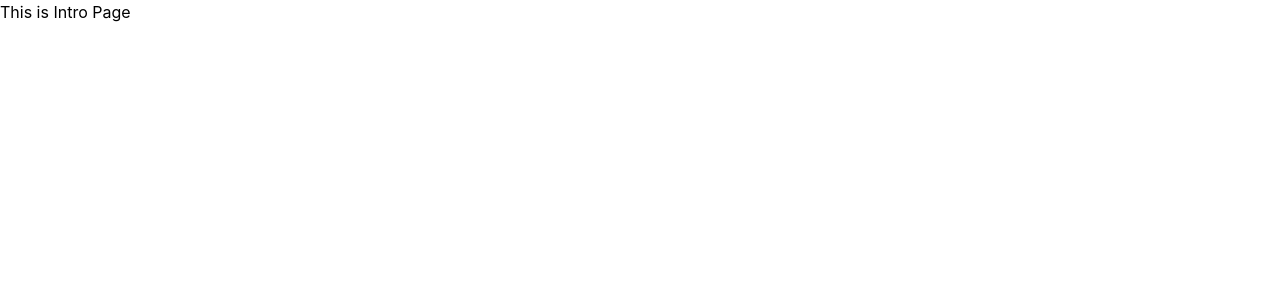
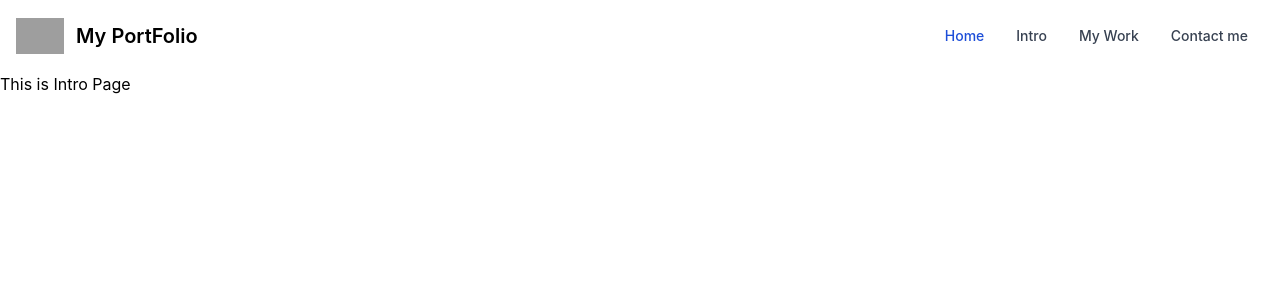
Before and after one commit to asherdynamics/elitesuper_portfolio, a Next.js app: page /portfolio/intro in a window 1280 px wide. Shown: the top 300 px of the page. Built offline with nearby package versions, Linux system fonts and the light colour scheme; grey boxes are pictures that could not be loaded.

Commit message:
Layout Complete!

```diff
--- a/components/Navbar/DefaultNavbar.tsx
+++ b/components/Navbar/DefaultNavbar.tsx
@@ -1,33 +1,36 @@
+import React, {useState} from "react";
 
 export default function DefaultNavbar(){
 
+    const [toggle, settoggle] = useState(false);
+
+    const setMenuStat = () =>{
+        settoggle(!toggle)
+    }
     return(<>
             <nav className="bg-white border-gray-200 px-2 sm:px-4 py-2.5 rounded dark:bg-gray-900">
                 <div className="container flex flex-wrap items-center justify-between mx-auto">
                     <a href="https://flowbite.com/" className="flex items-center">
                         <img src="https://flowbite.com/docs/images/logo.svg" className="h-6 mr-3 sm:h-9" alt="Flowbite Logo" />
-                        <span className="self-center text-xl font-semibold whitespace-nowrap dark:text-white">Flowbite</span>
+                        <span className="self-center text-xl font-semibold whitespace-nowrap dark:text-white">My PortFolio</span>
                     </a>
-                    <button data-collapse-toggle="navbar-default" type="button" className="inline-flex items-center p-2 ml-3 text-sm text-gray-500 rounded-lg md:hidden hover:bg-gray-100 focus:outline-none focus:ring-2 focus:ring-gray-200 dark:text-gray-400 dark:hover:bg-gray-700 dark:focus:ring-gray-600" aria-controls="navbar-default" aria-expanded="false">
+                    <button data-collapse-toggle="navbar-default" type="button" className="inline-flex items-center p-2 ml-3 text-sm text-gray-500 rounded-lg md:hidden hover:bg-gray-100 focus:outline-none focus:ring-2 focus:ring-gray-200 dark:text-gray-400 dark:hover:bg-gray-700 dark:focus:ring-gray-600" aria-controls="navbar-default" aria-expanded="false" onClick={()=>setMenuStat()}>
                     <span className="sr-only">Open main menu</span>
-                    <svg className="w-6 h-6" aria-hidden="true" fill="currentColor" viewBox="0 0 20 20" xmlns="http://www.w3.org/2000/svg"><path fill-rule="evenodd" d="M3 5a1 1 0 011-1h12a1 1 0 110 2H4a1 1 0 01-1-1zM3 10a1 1 0 011-1h12a1 1 0 110 2H4a1 1 0 01-1-1zM3 15a1 1 0 011-1h12a1 1 0 110 2H4a1 1 0 01-1-1z" clip-rule="evenodd"></path></svg>
+                    <svg className="w-6 h-6" aria-hidden="true" fill="currentColor" viewBox="0 0 20 20" xmlns="http://www.w3.org/2000/svg"><path fillRule="evenodd" d="M3 5a1 1 0 011-1h12a1 1 0 110 2H4a1 1 0 01-1-1zM3 10a1 1 0 011-1h12a1 1 0 110 2H4a1 1 0 01-1-1zM3 15a1 1 0 011-1h12a1 1 0 110 2H4a1 1 0 01-1-1z" clipRule="evenodd"></path></svg>
                     </button>
-                    <div className="hidden w-full md:block md:w-auto" id="navbar-default">
+                    <div className={`${toggle===true?"":"hidden"} w-full md:block md:w-auto`} id="navbar-default">
                         <ul className="flex flex-col p-4 mt-4 border border-gray-100 rounded-lg bg-gray-50 md:flex-row md:space-x-8 md:mt-0 md:text-sm md:font-medium md:border-0 md:bg-white dark:bg-gray-800 md:dark:bg-gray-900 dark:border-gray-700">
                             <li>
                                 <a href="#" className="block py-2 pl-3 pr-4 text-white bg-blue-700 rounded md:bg-transparent md:text-blue-700 md:p-0 dark:text-white" aria-current="page">Home</a>
                             </li>
                             <li>
-                        <a href="#" className="block py-2 pl-3 pr-4 text-gray-700 rounded hover:bg-gray-100 md:hover:bg-transparent md:border-0 md:hover:text-blue-700 md:p-0 dark:text-gray-400 md:dark:hover:text-white dark:hover:bg-gray-700 dark:hover:text-white md:dark:hover:bg-transparent">About</a>
+                                <a href="#" className="block py-2 pl-3 pr-4 text-gray-700 rounded hover:bg-gray-100 md:hover:bg-transparent md:border-0 md:hover:text-blue-700 md:p-0 dark:text-gray-400 md:dark:hover:text-white dark:hover:bg-gray-700 dark:hover:text-white md:dark:hover:bg-transparent">Intro</a>
                             </li>
                             <li>
-                        <a href="#" className="block py-2 pl-3 pr-4 text-gray-700 rounded hover:bg-gray-100 md:hover:bg-transparent md:border-0 md:hover:text-blue-700 md:p-0 dark:text-gray-400 md:dark:hover:text-white dark:hover:bg-gray-700 dark:hover:text-white md:dark:hover:bg-transparent">Services</a>
+                                <a href="#" className="block py-2 pl-3 pr-4 text-gray-700 rounded hover:bg-gray-100 md:hover:bg-transparent md:border-0 md:hover:text-blue-700 md:p-0 dark:text-gray-400 md:dark:hover:text-white dark:hover:bg-gray-700 dark:hover:text-white md:dark:hover:bg-transparent">My Work</a>
                             </li>
                             <li>
-                        <a href="#" className="block py-2 pl-3 pr-4 text-gray-700 rounded hover:bg-gray-100 md:hover:bg-transparent md:border-0 md:hover:text-blue-700 md:p-0 dark:text-gray-400 md:dark:hover:text-white dark:hover:bg-gray-700 dark:hover:text-white md:dark:hover:bg-transparent">Pricing</a>
-                        </li>
-                        <li>
-                        <a href="#" className="block py-2 pl-3 pr-4 text-gray-700 rounded hover:bg-gray-100 md:hover:bg-transparent md:border-0 md:hover:text-blue-700 md:p-0 dark:text-gray-400 md:dark:hover:text-white dark:hover:bg-gray-700 dark:hover:text-white md:dark:hover:bg-transparent">Contact</a>
+                                <a href="#" className="block py-2 pl-3 pr-4 text-gray-700 rounded hover:bg-gray-100 md:hover:bg-transparent md:border-0 md:hover:text-blue-700 md:p-0 dark:text-gray-400 md:dark:hover:text-white dark:hover:bg-gray-700 dark:hover:text-white md:dark:hover:bg-transparent">Contact me</a>
                             </li>
                         </ul>
                     </div>
--- a/pages/_app.tsx
+++ b/pages/_app.tsx
@@ -1,6 +1,22 @@
 import '../styles/globals.css'
+import type { ReactElement, ReactNode } from 'react'
+import type { NextPage } from 'next'
 import type { AppProps } from 'next/app'
 
-export default function App({ Component, pageProps }: AppProps) {
-  return <Component {...pageProps} />
+
+export type NextPageWithLayout<P = {}, IP = P> = NextPage<P, IP> & {
+  getLayout?: (page: ReactElement) => ReactNode
 }
+
+type AppPropsWithLayout = AppProps & {
+  Component: NextPageWithLayout
+}
+
+export default function App({ Component, pageProps }: AppPropsWithLayout) {
+
+    // Use the layout defined at the page level, if available
+    const getLayout = Component.getLayout ?? ((page) => page)
+
+  return getLayout(<Component {...pageProps} />);
+
+}
--- a/pages/portfolio/intro.tsx
+++ b/pages/portfolio/intro.tsx
@@ -1,10 +1,18 @@
 import React, { ReactElement } from "react";
 import Portfolio from "../../layouts/Portfolio";
+import type { NextPageWithLayout } from '../_app'
 
-export default function Intro(){
+const Intro:NextPageWithLayout = () => {
     return(<>
     This is Intro Page
     </>)
 }
+Intro.getLayout = function getLayout(page: ReactElement) {
+    return (
+      <Portfolio>
+        {page}
+      </Portfolio>
+    )
+  }
 
-Intro.layout = Portfolio;
+export default Intro;
--- a/tailwind.config.js
+++ b/tailwind.config.js
@@ -3,6 +3,7 @@ module.exports = {
   content: [
     "./pages/**/*.{js,ts,jsx,tsx}",
     "./components/**/*.{js,ts,jsx,tsx}",
+    "./layouts/**/*.{js,ts,jsx,tsx}",
   ],
   theme: {
     extend: {},
```
Lines whose indentation alone changed are shown as unchanged.
